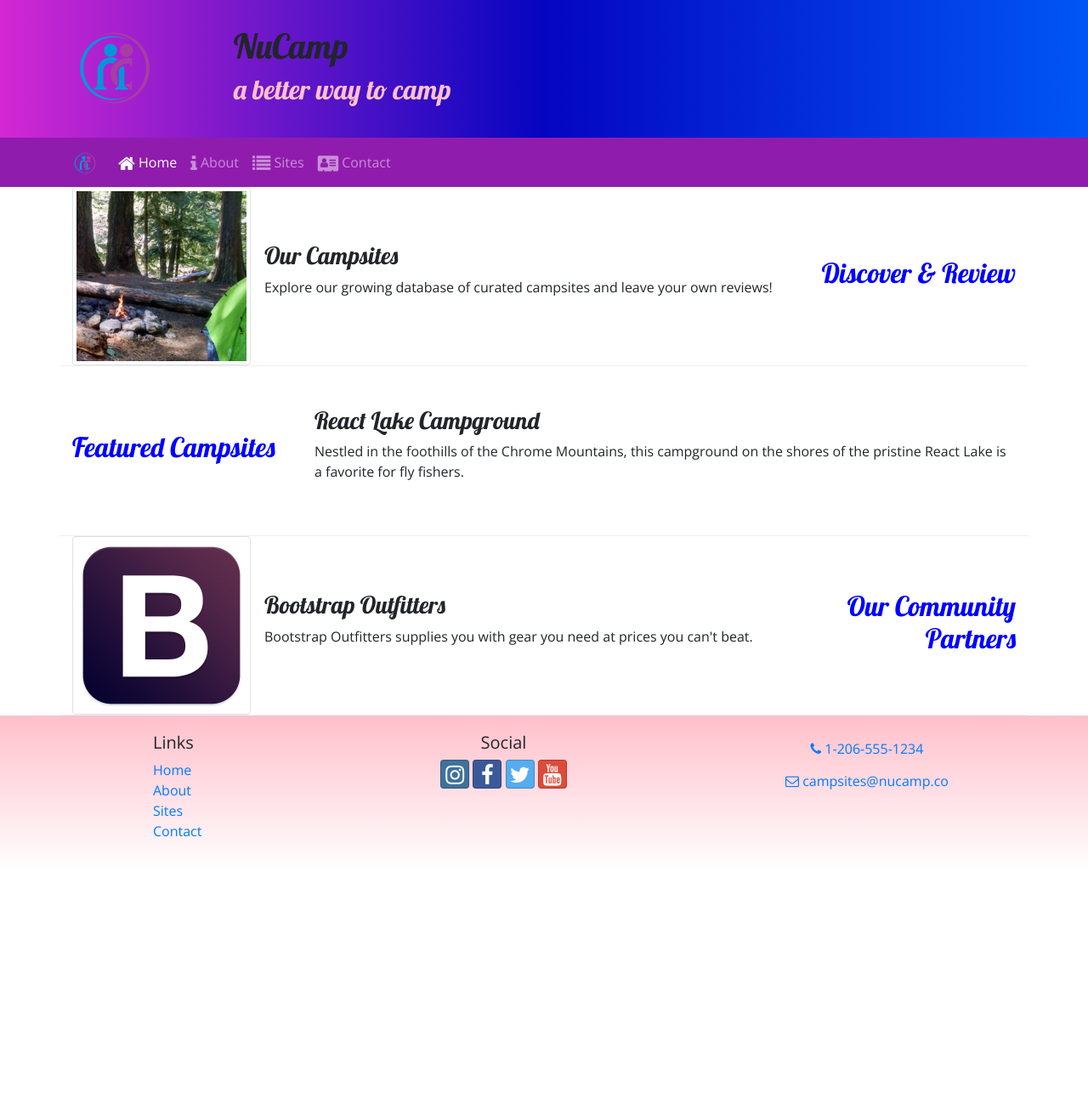
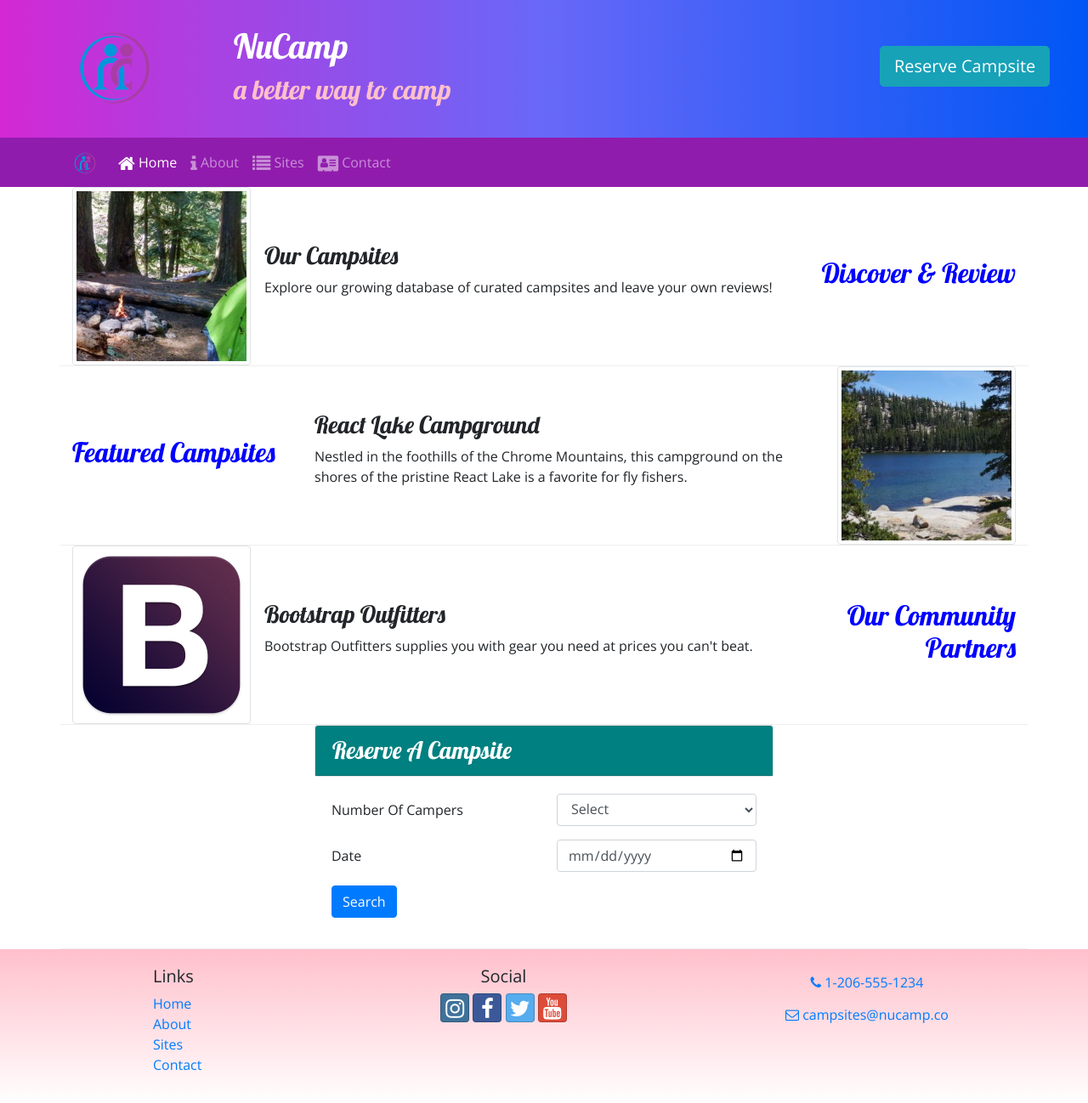
Before and after one commit to NabilPervez/nucampsite, a website: page index.html in a window 1280 px wide. Shown: the whole page at 85% size. Before the commit the page ends 1026 px from the top, so only its background shows below. Drawn offline with nearby package versions, Linux system fonts and the light colour scheme.

Commit message:
week 2 assignment

```diff
--- a/css/styles.css
+++ b/css/styles.css
@@ -22,7 +22,7 @@
 .jumbotron{
     margin: 0px;
     padding: 30px;
-    background-image: linear-gradient(to right, rgb(211, 40, 211),rgb(5, 5, 192), rgb(0, 86, 245));
+    background-image: linear-gradient(to right, rgb(211, 40, 211),rgb(104, 104, 248), rgb(0, 86, 245));
 }
 
 .row-content{
@@ -34,3 +34,12 @@
 .navbar {
     background-color: #901CAD;
 }
+
+.card-header{
+    color:white;
+    background-color: teal;
+}
+
+#nucamp-title{
+    color:white;
+}
--- a/index.html
+++ b/index.html
@@ -1,6 +1,5 @@
 <!DOCTYPE html>
 <html lang="en">
-
     <head>
         <!-- Required meta tags always come first -->
         <meta charset="utf-8" />
@@ -13,14 +12,11 @@
         <link rel="stylesheet" href="node_modules/font-awesome/css/font-awesome.min.css" />
         <link rel="stylesheet" href="node_modules/bootstrap-social/bootstrap-social.css" />
         <link rel="stylesheet" href="https://fonts.googleapis.com/css?family=Lobster|Open+Sans" />
+
         <link rel="stylesheet" href="css/styles.css"/>
-
-
         <title>NuCamp: A Better Way To Camp</title>
     </head>
-
 <body>
-
     <header class="jumbotron jumbotron-fluid">
         <div class="container">
             <div class="row">
@@ -28,11 +24,20 @@
                     <img src="img/logo.png" class="img-fluid" />
                 </div>
                 <div class="col">
-                    <h1>NuCamp</h1>
+                    <h1 id="nucamp-title">NuCamp</h1>
                     <h2>a better way to camp</h2>
                 </div>
+
+
+                <div class="col-md-4 col-xl-2">
+                    <a href=#reserveForm>
+                    <button class="btn btn-lg btn-info mt-4 text-nowrap">Reserve Campsite</button>
+                    </a>
+                </div>
+
             </div>
         </div>
+
     </header>
 
     <nav class="navbar navbar-expand-sm navbar-dark sticky-top">
@@ -75,10 +80,14 @@
         </div>
 
         <div class="col">
-            <h3>React Lake Campground</h3>
-            <p>Nestled in the foothills of the Chrome Mountains, this campground on the shores of the pristine React Lake is a favorite for fly fishers.</p>
+            <div class="media">
+                <div class="media-body align-self-center">
+                    <h3>React Lake Campground</h3>
+                    <p>Nestled in the foothills of the Chrome Mountains, this campground on the shores of the pristine React Lake is a favorite for fly fishers.</p>
+                </div>
+            <img src="img/react-lake-thumb.jpg" class="d-flex ml-3 img-thumbnail" />
+            </div>
         </div>
-
     </div>
 
     <div class="row row-content align-items-center">
@@ -93,6 +102,46 @@
                     <p class="d-none d-sm-block">Bootstrap Outfitters supplies you with gear you need at prices you can't beat.</p>
                 </div>
             </div> <!--Media-->
+        </div>
+    </div>
+
+    <div class="row row-content align-items-center">
+        <div class="col-sm-6 mx-auto">
+            <div class="card">
+                <h3 class="card-header">Reserve A Campsite</h3>
+            </div>
+            <div class="card-body">
+                <form id="reserveForm">
+                    <div class="row form-group">
+                        <label for="option" class="col-sm-6 col-form-label">Number Of Campers</label>
+                        <div class="col" id="option">
+                            <select class="form-control" name="numCampers" id="numCampers">
+                                <option>Select</option>
+                                <option value="1" >1</option>
+                                <option value="2" >2</option>
+                                <option value="3" >3</option>
+                                <option value="4" >4</option>
+                                <option value="5" >5</option>
+                                <option value="6" >6</option>
+                            </select>
+                        </div>
+                    </div>
+
+                    <div class="row form-group">
+                        <label for="date" class="col-sm-6 col-form-label">Date</label>
+                        <div class="col">
+                            <input class="form-control" type="date" id="date" name="date" placeholder="Date">
+                        </div>
+                    </div>
+
+                    <div class="row form-group">
+                        <div class="col">
+                            <button type="submit" class="btn btn-primary">Search</button>
+                        </div>
+                    </div>
+                </form>
+            </div>
+
         </div>
     </div>
 </div>
```
